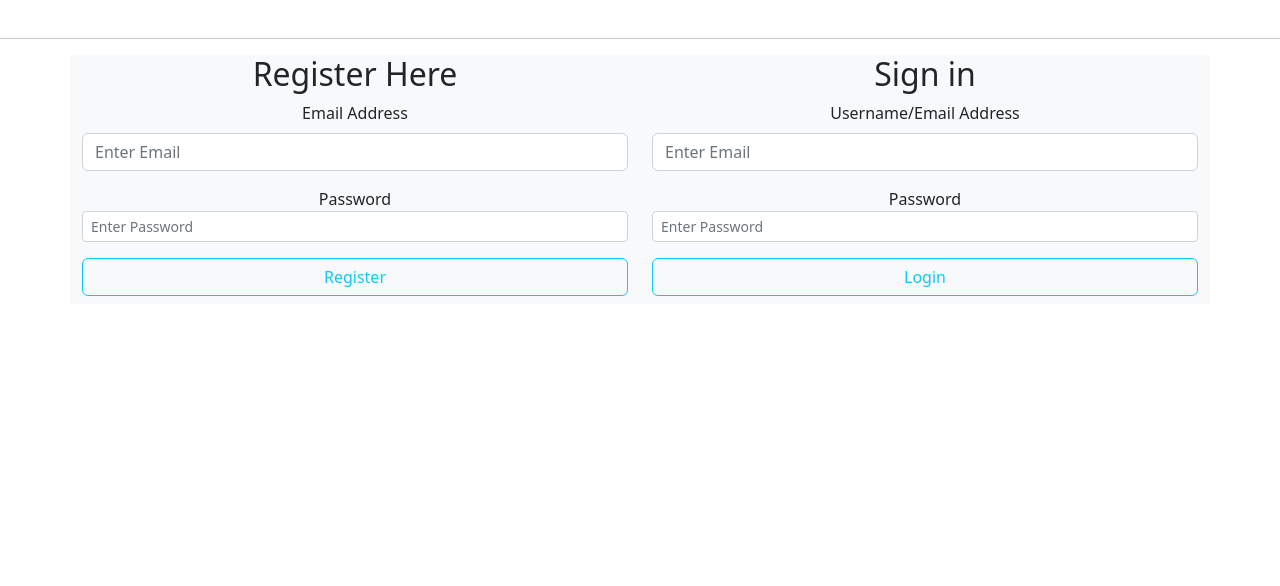
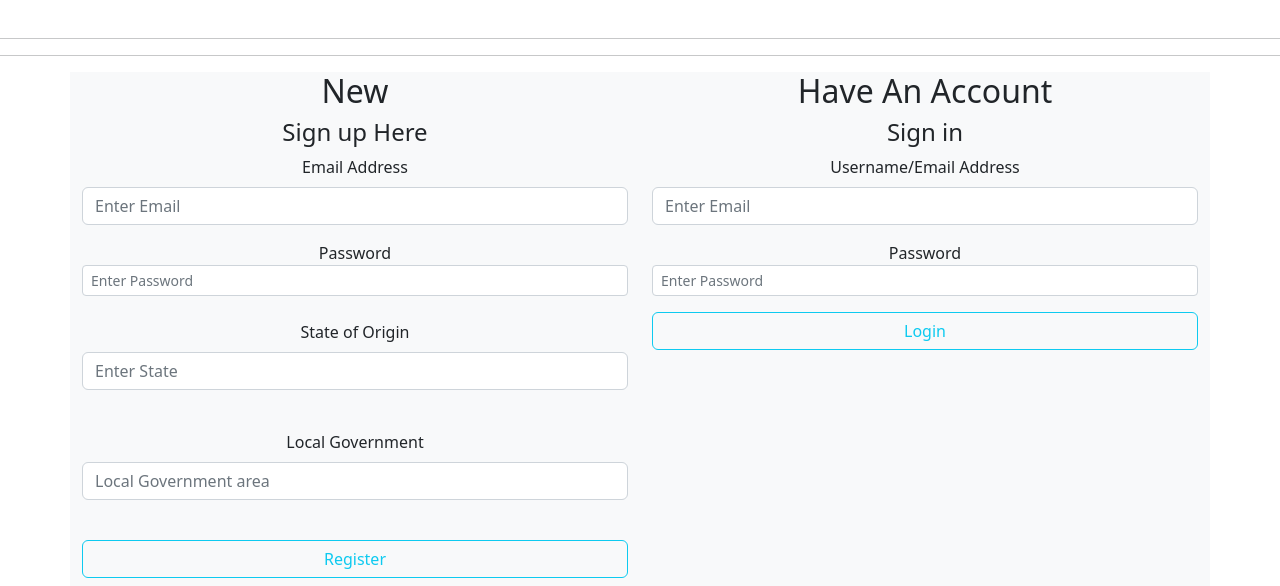
Before and after one commit to Addyboy4/Bootstrap_Repo_Tou, a plain HTML site: page classwork.html in a window 1280 px wide. Shown: the part 1018-1604 px from the top of the page. Before the commit the page ends 1322 px from the top, so only its background shows below. Drawn offline with Linux system fonts and the light colour scheme.

Commit message:
add all changes

```diff
--- a/classwork.html
+++ b/classwork.html
@@ -29,7 +29,7 @@
                     <li class="nav-item dropdown">
                         <a class="nav-link dropdown-toggle" href="#" role="button" data-bs-toggle="dropdown"
                             aria-expanded="false">
-                            more
+                        more services
                         </a>
                         <ul class="dropdown-menu">
                             <li><a class="dropdown-item" href="#">Addyboy</a></li>
@@ -75,11 +75,12 @@
                 <span class="visually-hidden">Next</span>
             </button>
         </div>
-    </div><br><hr>
+    </div><br><hr><hr>
     <div class="container text-center">
         <div class="row bg-light">
           <div class="col-6">
-            <h2>Register Here</h2>
+            <h2>New</h2>
+            <h4>Sign up Here</h4>
             <div class="mb-3">
                 <label class="form-label" for="email">Email Address</label>
                 <input class="form-control form-control-md" type="Email" placeholder="Enter Email" name="Email" id="Email">
@@ -90,14 +91,23 @@
                   placeholder="Enter Password" required>
                 <div class="invalid-feedback">
                   please enter password
-                </div>
-            </div>
+                </div><br>
+                <div class="mb-3">
+                    <label class="form-label" for="state">State of Origin</label>
+                    <input class="form-control form-control-md" type="state" placeholder="Enter State" name="state" id="state">
+                  </div><br>
+                  <div class="mb-3">
+                    <label class="form-label" for="L.G.A">Local Government</label>
+                    <input class="form-control form-control-md" type="Local Government" placeholder="Local Government area" name="L.G.A" id="L.G.A">
+                  </div>
+            </div><br>
             <div>
                 <button class="btn btn-outline-info btn-md w-100 mb-2">Register</button>
               </div>
           </div>
           <div class="col-6">
-            <h2>Sign in</h2>
+            <h2>Have An Account</h2>
+            <h4>Sign in</h4>
             <div class="mb-3">
                 <label class="form-label" for="email">Username/Email Address</label>
                 <input class="form-control form-control-md" type="Email" placeholder="Enter Email" name="Email" id="Email">
```
